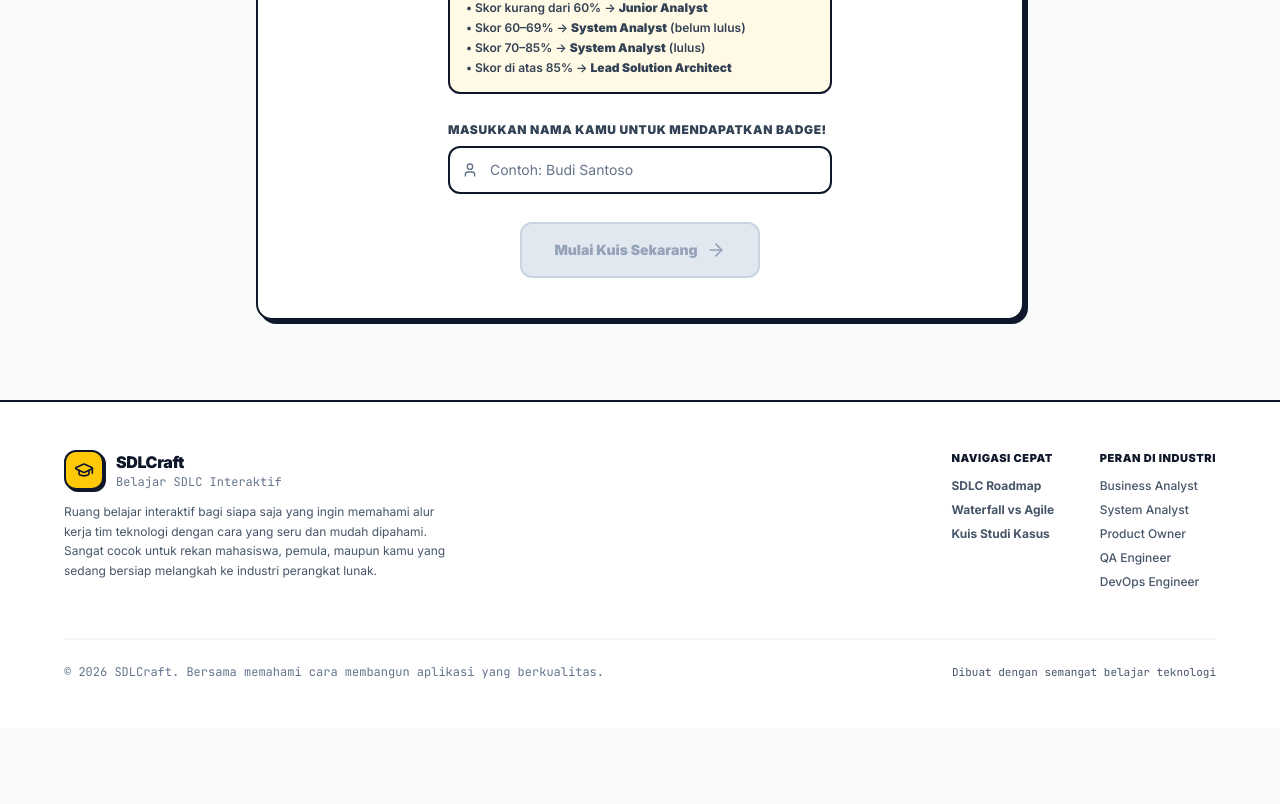
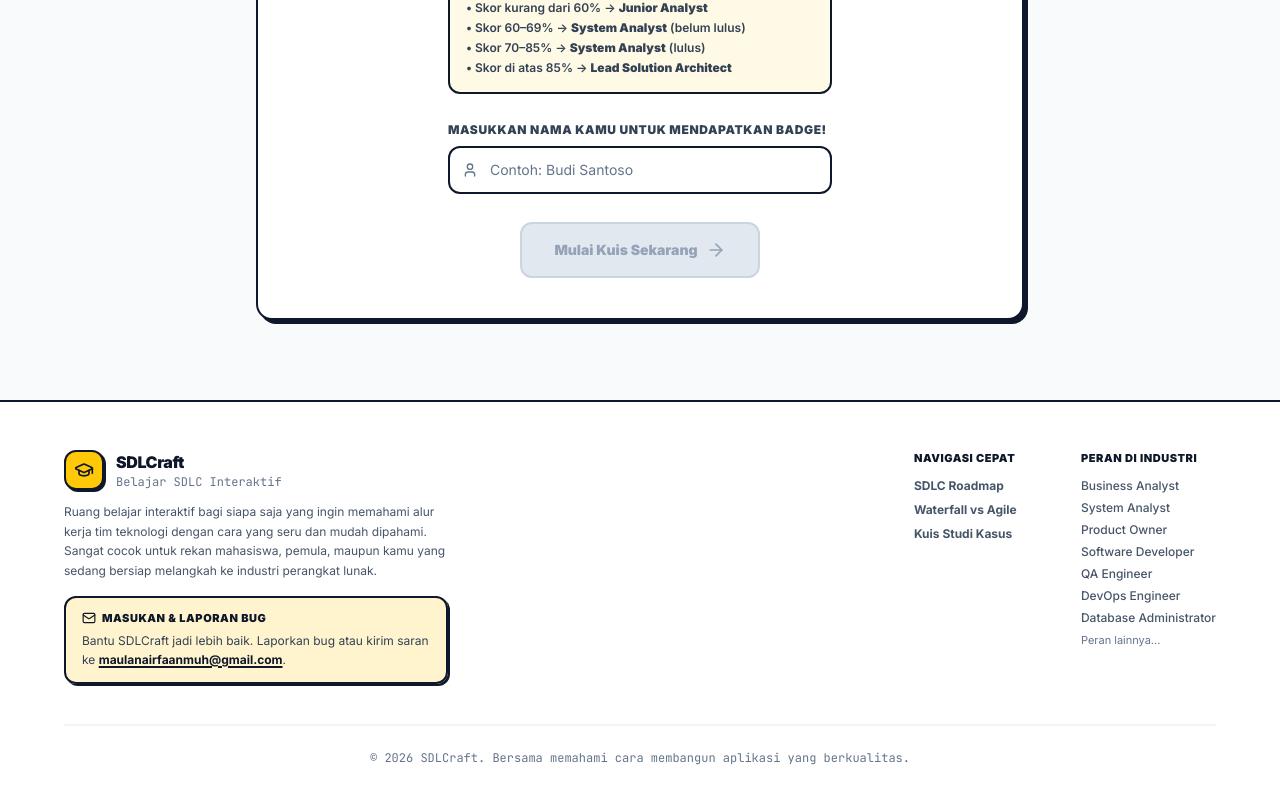
Before and after one commit to voidmaul/SDLCraft, a React (Vite) app: page / in a window 1280 px wide. Shown: the part 3810-4614 px from the top of the page. Before the commit the page ends 4538 px from the top, so only its background shows below. Built offline with nearby package versions, Linux system fonts and the light colour scheme.

Commit message:
feat(footer): perbarui kontak, peran industri & baris copyright
Tambahkan kanal email untuk saran/laporan bug, lengkapi daftar peran dengan Software Developer dan DBA disertai penanda Peran lainnya, serta rapikan baris copyright menjadi satu baris terpusat.

```diff
--- a/src/App.tsx
+++ b/src/App.tsx
@@ -14,6 +14,7 @@ import {
   Volume2,
   VolumeX,
   Loader2,
+  Mail,
 } from "lucide-react";
 import SdlcRoadmap from "./components/SdlcRoadmap";
 import { ErrorBoundary } from "./components/ErrorBoundary";
@@ -328,6 +329,23 @@ function Footer() {
               Ruang belajar interaktif bagi siapa saja yang ingin memahami alur kerja tim teknologi dengan cara yang seru dan mudah dipahami.
               Sangat cocok untuk rekan mahasiswa, pemula, maupun kamu yang sedang bersiap melangkah ke industri perangkat lunak.
             </p>
+
+            <div className="mt-4 max-w-sm rounded-xl border-2 border-slate-900 bg-brand-yellow/20 px-4 py-3 shadow-neo-sm">
+              <p className="flex items-center gap-1.5 text-[11px] font-black uppercase tracking-wider text-slate-900 mb-1">
+                <Mail className="w-3.5 h-3.5" aria-hidden="true" />
+                Masukan & Laporan Bug
+              </p>
+              <p className="text-xs text-slate-700 leading-relaxed">
+                Bantu SDLCraft jadi lebih baik. Laporkan bug atau kirim saran ke{" "}
+                <a
+                  href="mailto:maulanairfaanmuh@gmail.com?subject=Masukan%20SDLCraft"
+                  className="font-bold text-slate-900 underline decoration-slate-900 decoration-2 underline-offset-2 hover:bg-brand-yellow/40 break-all"
+                >
+                  maulanairfaanmuh@gmail.com
+                </a>
+                .
+              </p>
+            </div>
           </div>
 
           <div className="grid grid-cols-2 gap-8 text-xs">
@@ -345,19 +363,25 @@ function Footer() {
             </div>
             <div>
               <p className="font-black text-slate-900 mb-3 uppercase tracking-wider text-[11px]">Peran di Industri</p>
-              {["Business Analyst", "System Analyst", "Product Owner", "QA Engineer", "DevOps Engineer"].map((r) => (
-                <p key={r} className="text-slate-600 mb-2 font-medium">{r}</p>
+              {[
+                "Business Analyst",
+                "System Analyst",
+                "Product Owner",
+                "Software Developer",
+                "QA Engineer",
+                "DevOps Engineer",
+                "Database Administrator",
+              ].map((r) => (
+                <p key={r} className="text-slate-600 mb-1.5 font-medium">{r}</p>
               ))}
+              <p className="mt-1 text-[11px] italic text-slate-500">Peran lainnya...</p>
             </div>
           </div>
         </div>
 
-        <div className="border-t-2 border-slate-100 pt-6 text-xs flex flex-col sm:flex-row items-center justify-between gap-2 text-slate-500 font-mono">
-          <p className="text-center sm:text-left">
+        <div className="border-t-2 border-slate-100 pt-6 text-xs text-center text-slate-500 font-mono">
+          <p>
             © 2026 SDLCraft. Bersama memahami cara membangun aplikasi yang berkualitas.
-          </p>
-          <p className="text-[11px] text-slate-600">
-            Dibuat dengan semangat belajar teknologi
           </p>
         </div>
       </div>
```
